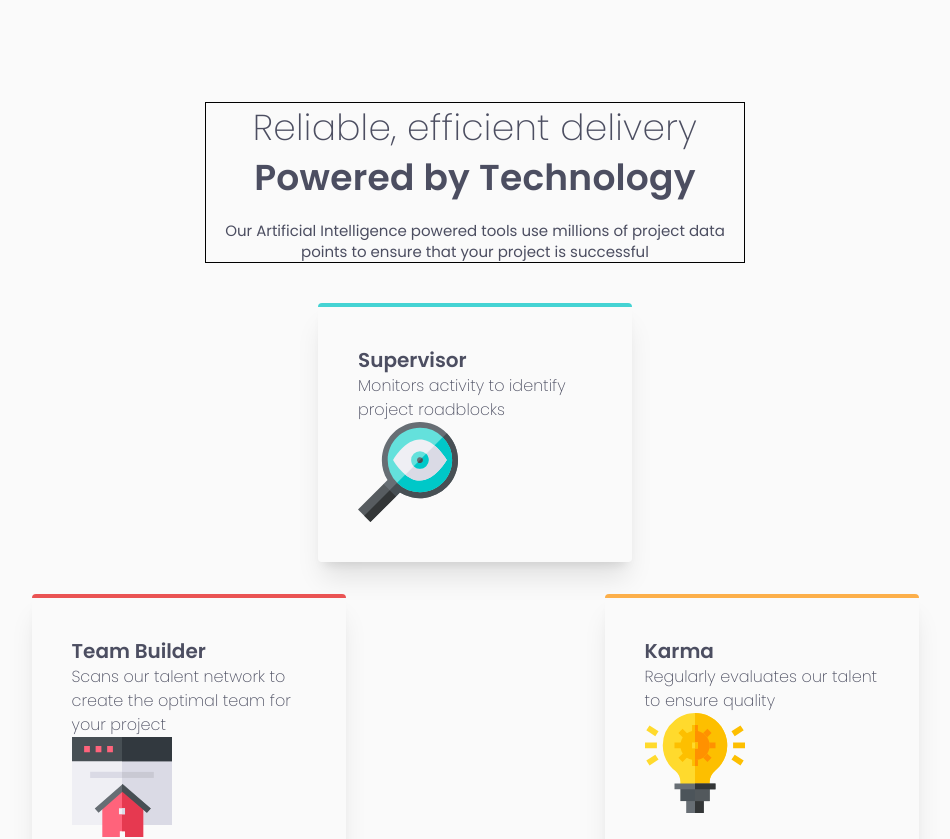
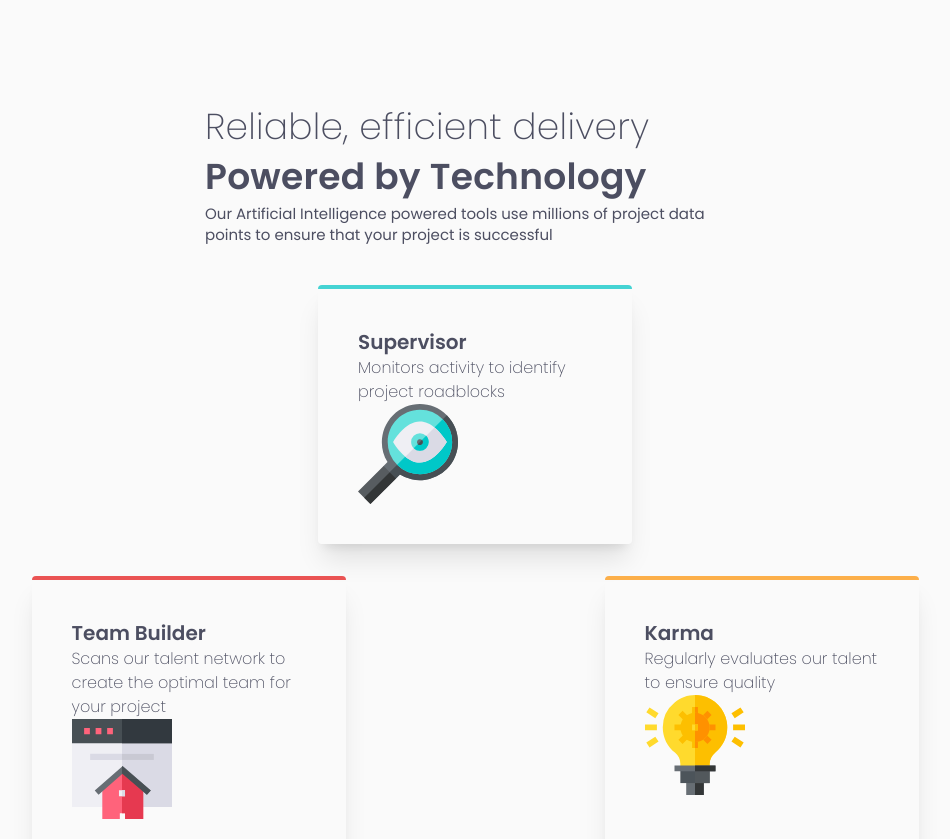
Before and after one commit to BlonoBuccellati/fm-four-card-feature-section, a Next.js app: page / in a window 1280 px wide. Shown: the top 839 px of the page, without its empty margins (165-1115 px from the left). Built offline with nearby package versions, Linux system fonts and the light colour scheme.

Commit message:
chore(style): ボーダーの削除

```diff
--- a/src/app/page.tsx
+++ b/src/app/page.tsx
@@ -9,7 +9,7 @@ export default function Home() {
     <div className="font-poppins text-neutral-gray-500 min-h-screen bg-[#FAFAFA] font-thin">
       <div className="m-auto flex w-[90%] flex-col gap-10 pt-[clamp(60px,10.5vw,102px)]">
         {/* ヒーローセクション？ */}
-        <section className="text-preset-1 mx-auto flex max-w-[540px] flex-col gap-4 border border-black text-center">
+        <section className="text-preset-1 gap-4text-center mx-auto flex max-w-[540px] flex-col">
           <h1 className="">
             Reliable, efficient delivery
             <br />
```
